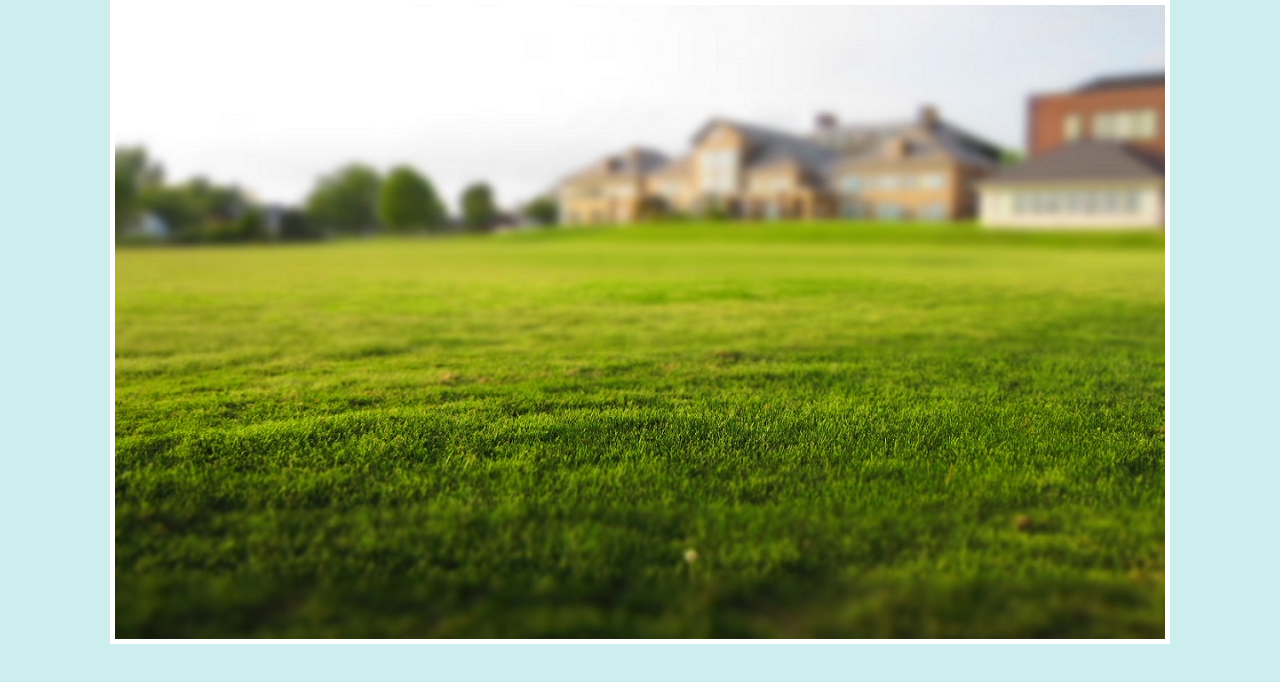
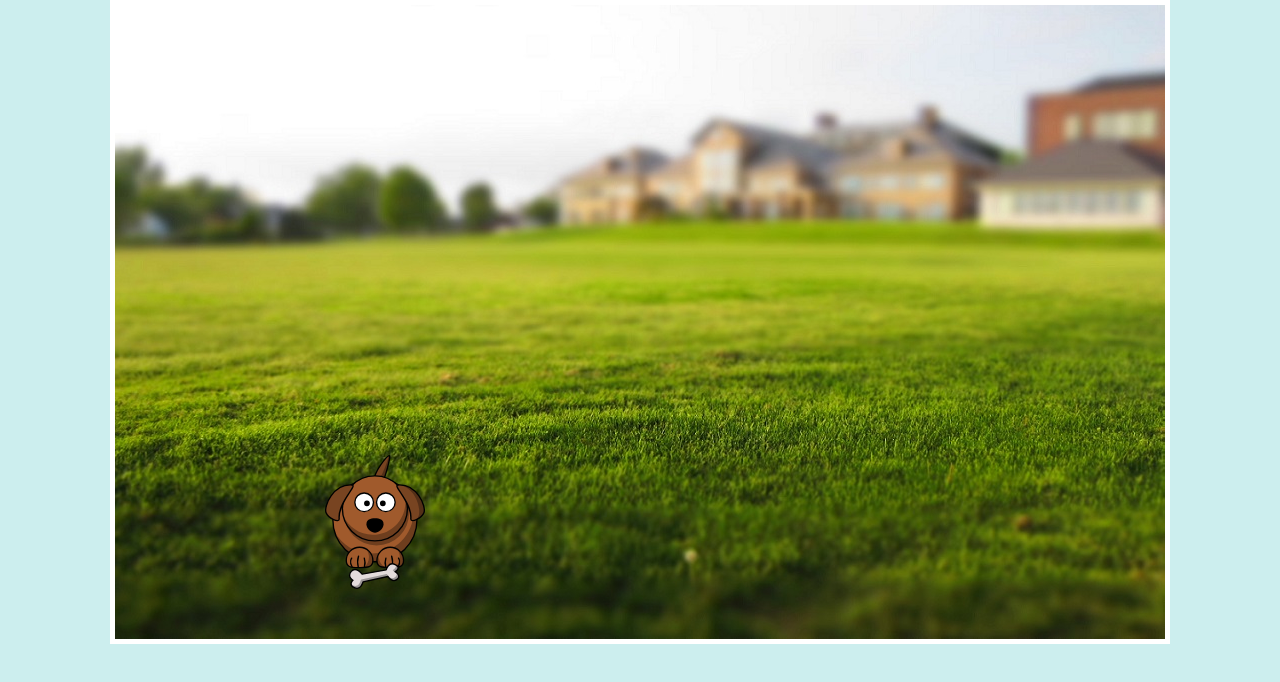
Before and after one commit to histef/dog-clicker-game, a plain HTML site: page index.html in a window 1280 px wide. Drawn offline with Linux system fonts and the light colour scheme.

Commit message:
add dog svg

```diff
--- a/index.html
+++ b/index.html
@@ -10,8 +10,8 @@
 
 	<body>
         <div class="canvas">
+            <img class="dog" src="img/Cartoon_dog.svg" alt="cartoon dog">
         </div>
-
         <script src="app.js"></script>
 	</body>
 </html>
--- a/style.css
+++ b/style.css
@@ -5,6 +5,7 @@ body {
 }
 
 div.canvas {
+	position: relative;
 	margin-left: auto;
 	margin-right: auto;
 	width: 1050px;
@@ -13,3 +14,10 @@ div.canvas {
 	background-repeat:no-repeat;
 	border: 5px solid white;
 }
+
+img.dog {
+	position: absolute;
+	bottom: 50px;
+	left: 20%;
+	width: 100px;
+}
```
Also changed, not shown: img/Cartoon_dog.svg (added).
